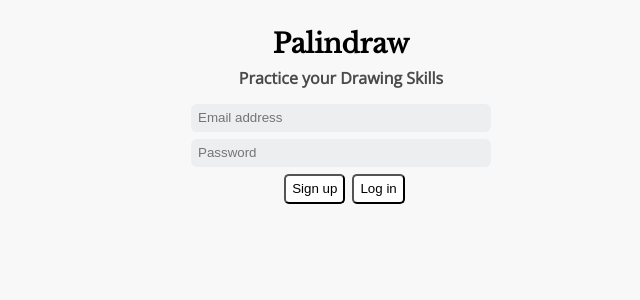
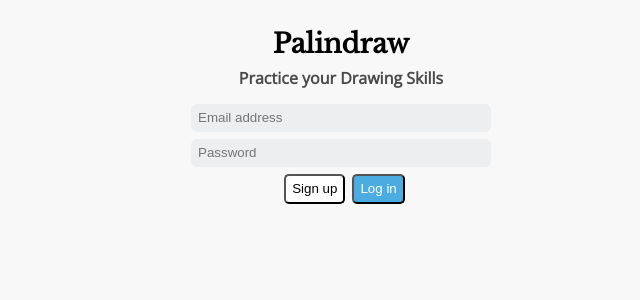
Before and after one commit to benkahlert/Palindraw, a React (Create React App) app in the folder palindraw/: page / in a window 1280 px wide. Shown: the top 300 px of the page, without its empty margins (299-939 px from the left). Built offline with nearby package versions, Linux system fonts and the light colour scheme; no server answers; what re-base would draw is missing.

Commit message:
Change login button color

```diff
--- a/palindraw/src/components/Login.js
+++ b/palindraw/src/components/Login.js
@@ -80,7 +80,7 @@ class Login extends Component {
                     <div>
                         <center>
                             <button className="button" onClick={this.createAccount}>Sign up</button>
-                            <button className="button" onClick={this.logIn}>Log in</button>
+                            <button className="button" style={{backgroundColor: '#4BACE1', color: 'white'}} onClick={this.logIn}>Log in</button>
                         </center>
                     </div>
                 </div>
```
